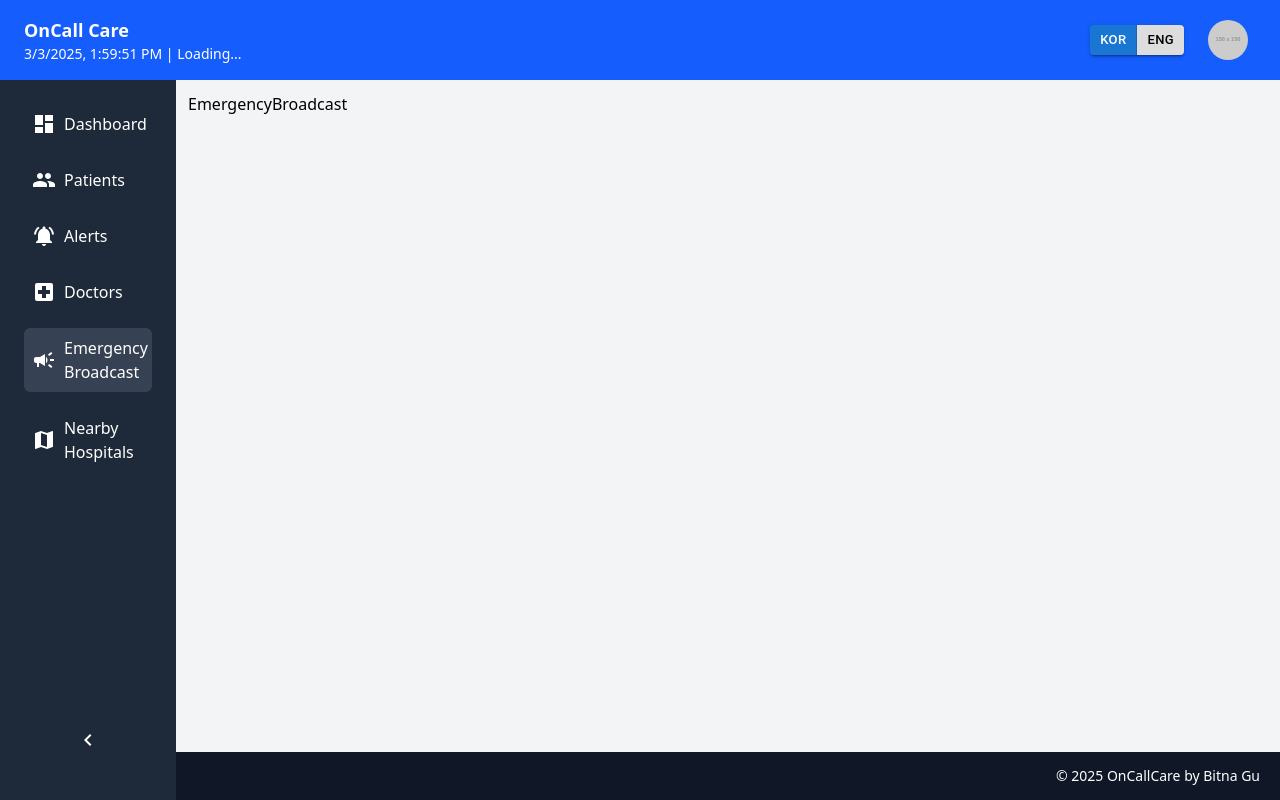
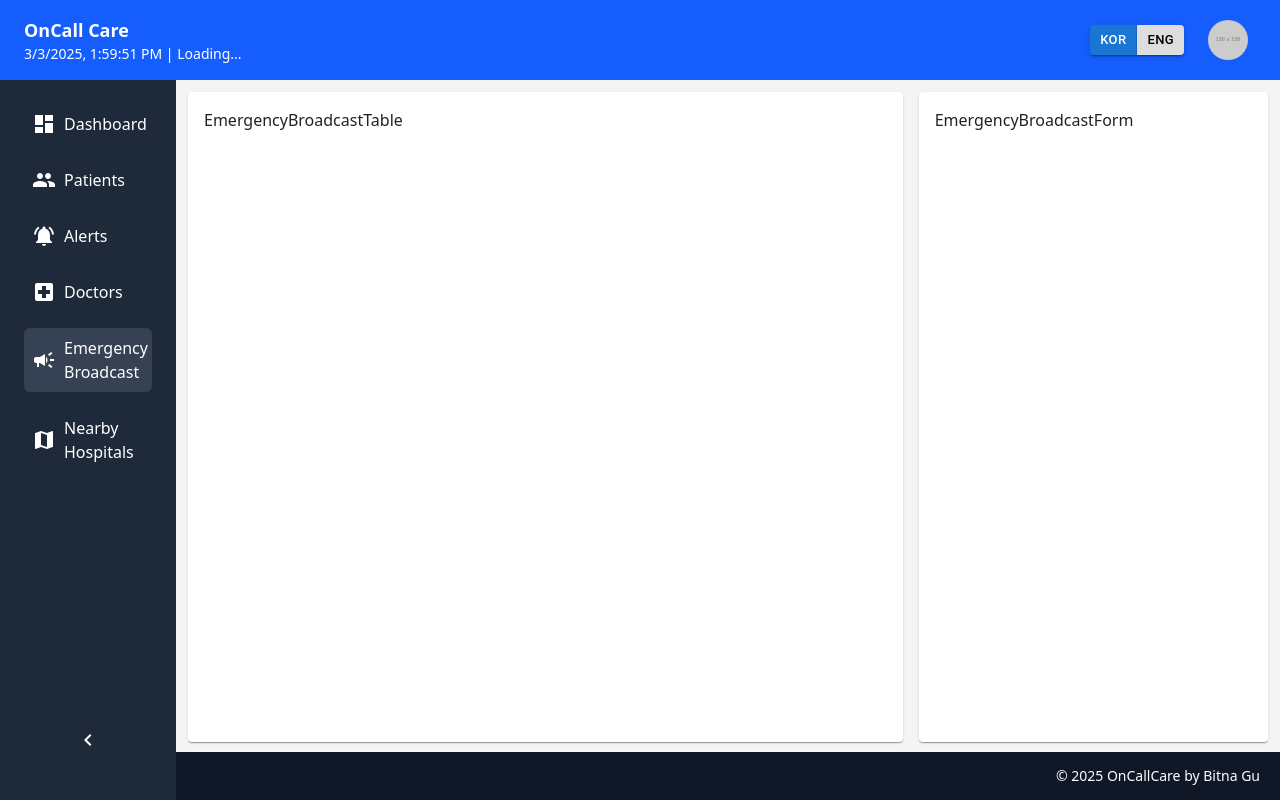
Before and after one commit to starirene9/OnCallCare-TypeScript-ReduxToolkit, a React (Vite) app: page /emergency-broadcast in a window 1280 px wide. Built offline with nearby package versions, Linux system fonts and the light colour scheme; no server answers.

Commit message:
EmergencyBroadcast & Hospitals pages grid

```diff
--- a/src/pages/emergencyBroadcast/EmergencyBroadcast.tsx
+++ b/src/pages/emergencyBroadcast/EmergencyBroadcast.tsx
@@ -1,7 +1,24 @@
 import React from "react";
+import { Grid, Paper, TextField } from "@mui/material";
+import EmergencyBroadcastForm from "./EmergencyBroadcastForm";
+import EmergencyBroadcastTTS from "./EmergencyBroadcastTTS";
+import EmergencyBroadcastTable from "./EmergencyBroadcastTable";
 
 const EmergencyBroadcast = () => {
-  return <div>EmergencyBroadcast</div>;
+  return (
+    <Grid container spacing={2} sx={{ height: "100%" }}>
+      <Grid item xs={12} md={8}>
+        <Paper sx={{ height: "100%", p: 2 }}>
+          <EmergencyBroadcastTable />
+        </Paper>
+      </Grid>
+      <Grid item xs={12} md={4}>
+        <Paper sx={{ height: "100%", p: 2 }}>
+          <EmergencyBroadcastForm />
+        </Paper>
+      </Grid>
+    </Grid>
+  );
 };
 
 export default EmergencyBroadcast;
--- /dev/null
+++ b/src/pages/emergencyBroadcast/EmergencyBroadcastForm.tsx
@@ -0,0 +1,7 @@
+import React from "react";
+
+const EmergencyBroadcastForm = () => {
+  return <div>EmergencyBroadcastForm</div>;
+};
+
+export default EmergencyBroadcastForm;
--- /dev/null
+++ b/src/pages/emergencyBroadcast/EmergencyBroadcastTTS.tsx
@@ -0,0 +1,7 @@
+import React from "react";
+
+const EmergencyBroadcastTTS = () => {
+  return <div>EmergencyBroadcastTTS</div>;
+};
+
+export default EmergencyBroadcastTTS;
--- /dev/null
+++ b/src/pages/emergencyBroadcast/EmergencyBroadcastTable.tsx
@@ -0,0 +1,7 @@
+import React from "react";
+
+const EmergencyBroadcastTable = () => {
+  return <div>EmergencyBroadcastTable</div>;
+};
+
+export default EmergencyBroadcastTable;
--- a/src/pages/hospitals/Hospitals.tsx
+++ b/src/pages/hospitals/Hospitals.tsx
@@ -1,7 +1,23 @@
-import React from "react";
+import React, { useState } from "react";
+import { Grid, Paper } from "@mui/material";
+import HospitalsCard from "./HospitalsCard";
+import HospitalsMap from "./HospitalsMap";
 
 const hospitals = () => {
-  return <div>hospitals</div>;
+  return (
+    <Grid container spacing={2} sx={{ height: "100%" }}>
+      <Grid item xs={12} md={8}>
+        <Paper sx={{ height: "100%", p: 2 }}>
+          <HospitalsMap />
+        </Paper>
+      </Grid>
+      <Grid item xs={12} md={4}>
+        <Paper sx={{ height: "100%", p: 2 }}>
+          <HospitalsCard />
+        </Paper>
+      </Grid>
+    </Grid>
+  );
 };
 
 export default hospitals;
--- /dev/null
+++ b/src/pages/hospitals/HospitalsCard.tsx
@@ -0,0 +1,7 @@
+import React from "react";
+
+const HospitalsCard = () => {
+  return <div>HospitalsCard</div>;
+};
+
+export default HospitalsCard;
--- /dev/null
+++ b/src/pages/hospitals/HospitalsMap.tsx
@@ -0,0 +1,7 @@
+import React from "react";
+
+const HospitalsMap = () => {
+  return <div>HospitalsMap</div>;
+};
+
+export default HospitalsMap;
```
